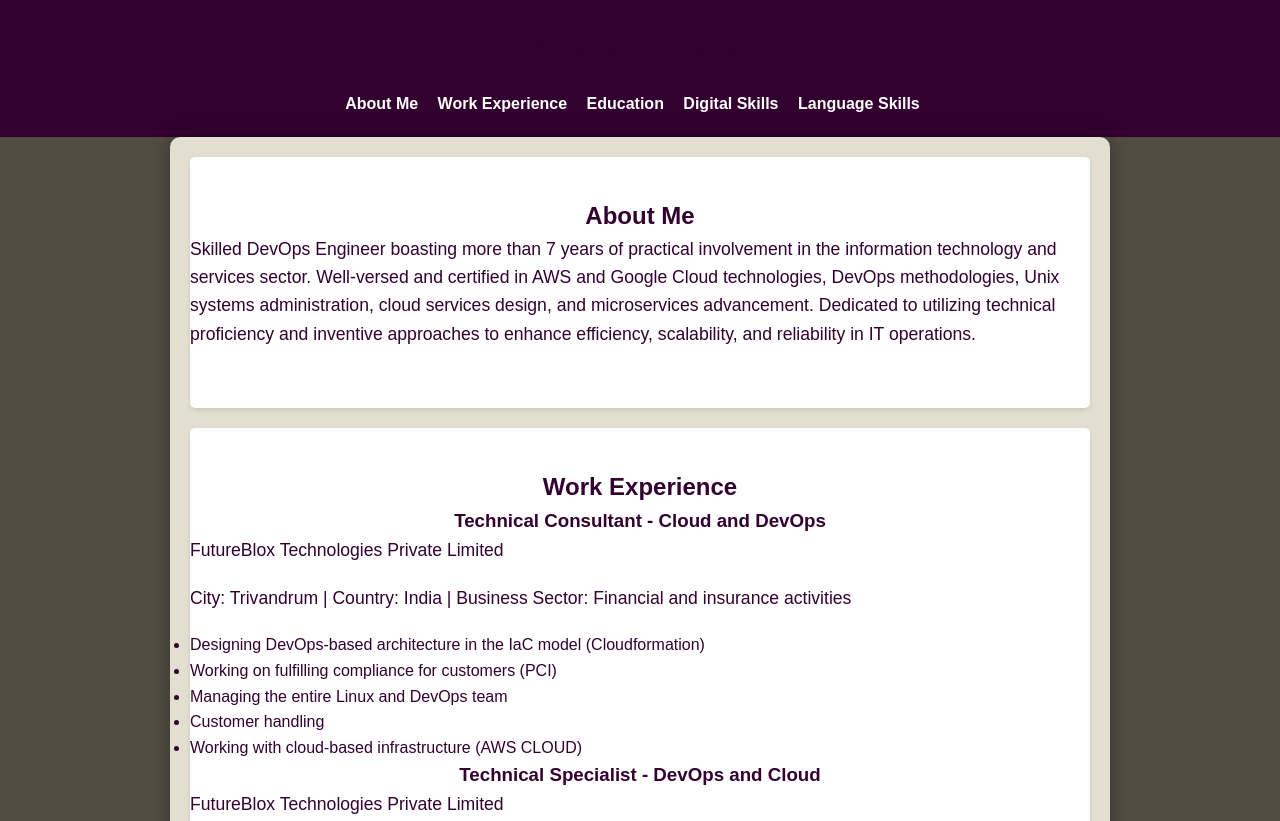
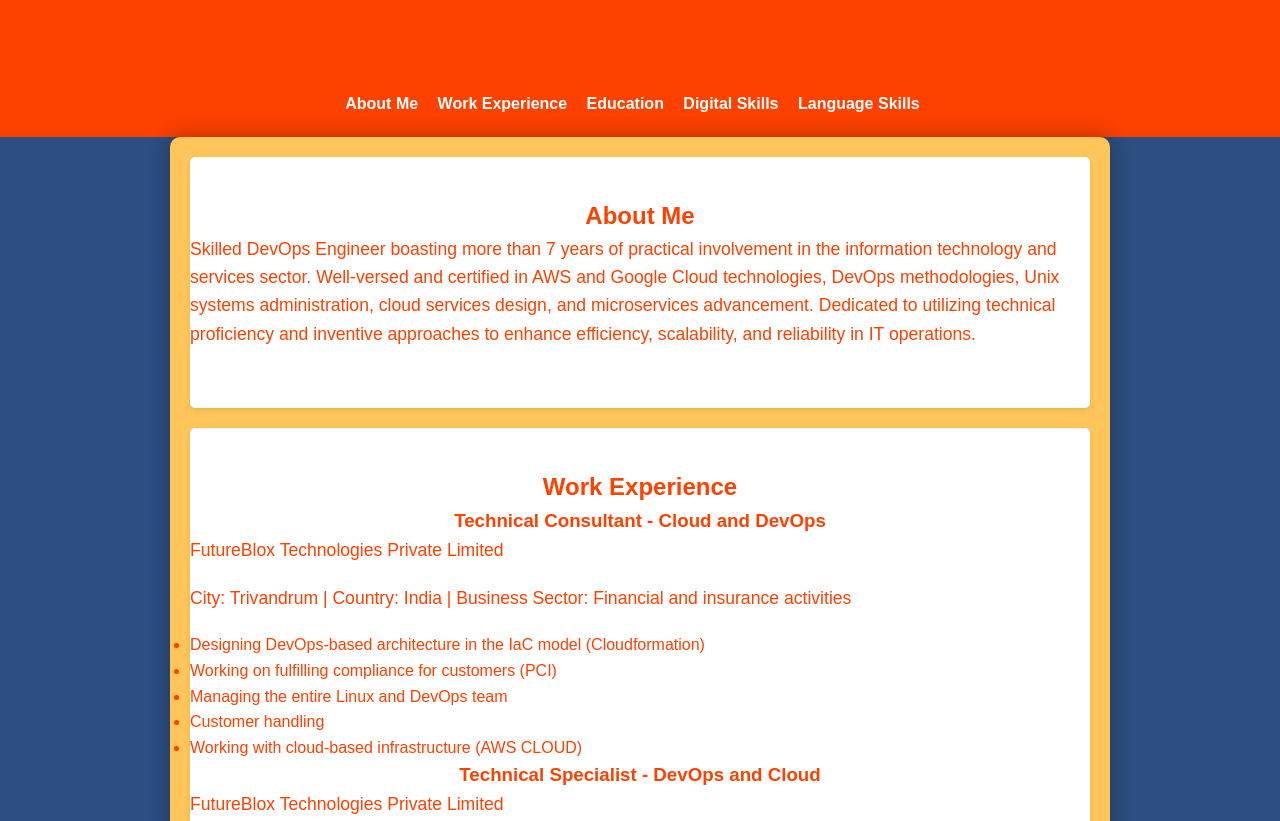
Before and after one commit to arunseby/myprofile, a plain HTML site: page index.html in a window 1280 px wide. Shown: the top 821 px of the page. Drawn offline with Linux system fonts and the light colour scheme.

Commit message:
Update styles.css

```diff
--- a/styles.css
+++ b/styles.css
@@ -8,21 +8,21 @@ body, h1, h2, h3, p, ul, li {
 body {
     font-family: 'Arial', sans-serif;
     line-height: 1.6;
-    color: #32012f; /* Primary Color */
-    background-color: #524c42; /* Secondary Color */
+    color: #fc4100; /* Primary Color */
+    background-color: #2c4e80; /* Background Color */
 }
 
 .container {
     max-width: 900px;
     margin: 0 auto;
     padding: 20px;
-    background-color: #e2dfd0; /* Accent Color */
+    background-color: #ffc55a; /* Secondary Color */
     border-radius: 10px;
     box-shadow: 0 0 20px rgba(0, 0, 0, 0.3); /* Box shadow for container */
 }
 
 header {
-    background-color: #32012f; /* Primary Color */
+    background-color: #fc4100; /* Primary Color */
     color: #fff;
     padding: 20px 0;
     text-align: center;
@@ -45,7 +45,7 @@ nav ul li a {
 }
 
 nav ul li a:hover {
-    color: #e2dfd0; /* Accent Color */
+    color: #00215e; /* Accent Color */
 }
 
 section {
@@ -57,7 +57,7 @@ section {
 }
 
 h1, h2, h3 {
-    color: #32012f; /* Primary Color */
+    color: #fc4100; /* Primary Color */
     text-align: center;
 }
 
@@ -80,7 +80,7 @@ p {
 footer {
     text-align: center;
     padding: 20px 0;
-    background-color: #32012f; /* Primary Color */
+    background-color: #fc4100; /* Primary Color */
     color: #fff;
 }
 
```
